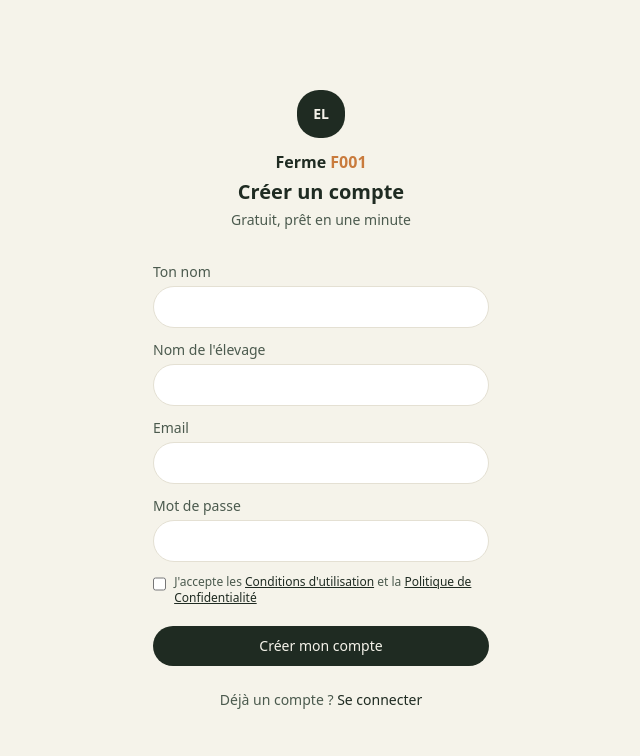
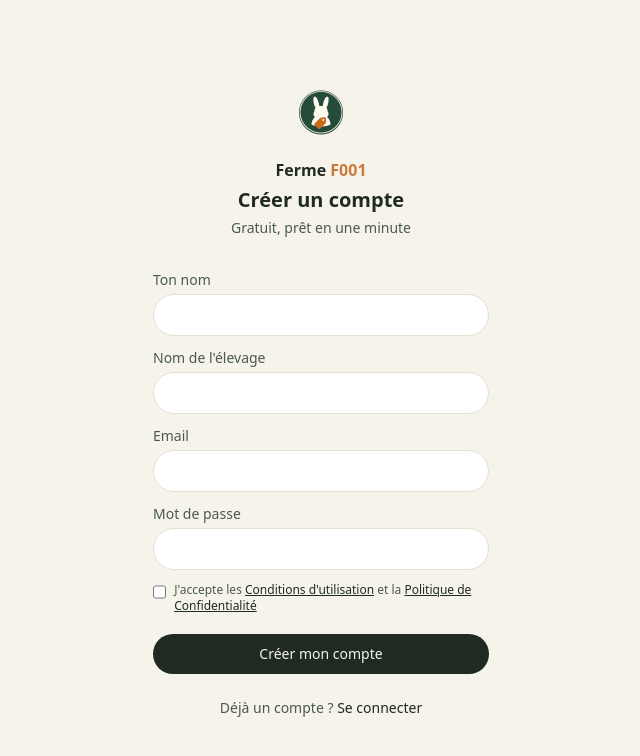
Before and after one commit to bk2024b/GestionElevage, a Next.js app: page /register in a window 1280 px wide. Shown: the top 756 px of the page, without its empty margins (319-959 px from the left). Built offline with nearby package versions, Linux system fonts and the light colour scheme.

Commit message:
logo ajoutée aux pages login

```diff
--- a/src/app/(auth)/login/page.tsx
+++ b/src/app/(auth)/login/page.tsx
@@ -1,8 +1,9 @@
 import { signIn } from '../actions'
 import { Input, Field } from '@/components/ui/Input'
 import { Button } from '@/components/ui/Button'
+import { AppLogoMark } from '@/components/ui/AppLogoMark'
+import { BrandName } from '@/components/ui/BrandName'
 import Link from 'next/link'
-import { BrandName } from '@/components/ui/BrandName'
 
 export default async function LoginPage({
   searchParams,
@@ -14,11 +15,9 @@ export default async function LoginPage({
   return (
     <div className="min-h-screen flex flex-col justify-center px-6 max-w-sm mx-auto">
       <div className="flex flex-col items-center mb-8">
-        <span className="w-12 h-12 rounded-card bg-ink text-paper flex items-center justify-center font-display font-semibold text-sm mb-3">
-          EL
-        </span>
-        <BrandName className="text-base font-display font-semibold" />
-<h1 className="text-xl font-display font-semibold mt-1">Connexion</h1>
+        <AppLogoMark size="lg" />
+        <BrandName className="text-base font-display font-semibold mt-3" />
+        <h1 className="text-xl font-display font-semibold mt-1">Connexion</h1>
         <p className="text-sm text-ink-soft mt-1">Retrouve ton élevage</p>
       </div>
 
--- a/src/app/(auth)/register/page.tsx
+++ b/src/app/(auth)/register/page.tsx
@@ -1,8 +1,9 @@
 import { signUp } from '../actions'
 import { Input, Field } from '@/components/ui/Input'
 import { Button } from '@/components/ui/Button'
+import { AppLogoMark } from '@/components/ui/AppLogoMark'
+import { BrandName } from '@/components/ui/BrandName'
 import Link from 'next/link'
-import { BrandName } from '@/components/ui/BrandName'
 
 export default async function RegisterPage({
   searchParams,
@@ -14,10 +15,8 @@ export default async function RegisterPage({
   return (
     <div className="min-h-screen flex flex-col justify-center px-6 max-w-sm mx-auto py-10">
       <div className="flex flex-col items-center mb-8">
-        <span className="w-12 h-12 rounded-card bg-ink text-paper flex items-center justify-center font-display font-semibold text-sm mb-3">
-          EL
-        </span>
-        <BrandName className="text-base font-display font-semibold" />
+        <AppLogoMark size="lg" />
+        <BrandName className="text-base font-display font-semibold mt-3" />
         <h1 className="text-xl font-display font-semibold mt-1">Créer un compte</h1>
         <p className="text-sm text-ink-soft mt-1">Gratuit, prêt en une minute</p>
       </div>
@@ -39,6 +38,7 @@ export default async function RegisterPage({
         <Field label="Mot de passe">
           <Input name="password" type="password" required minLength={6} />
         </Field>
+
         <label className="flex items-start gap-2 text-xs text-ink-soft">
           <input type="checkbox" required className="w-4 h-4 mt-0.5" />
           <span>
@@ -48,6 +48,7 @@ export default async function RegisterPage({
             <a href="/confidentialite" target="_blank" className="text-ink underline">Politique de Confidentialité</a>
           </span>
         </label>
+
         <Button type="submit" variante="primaire" className="mt-2">
           Créer mon compte
         </Button>
```
Lines whose indentation alone changed are shown as unchanged.
